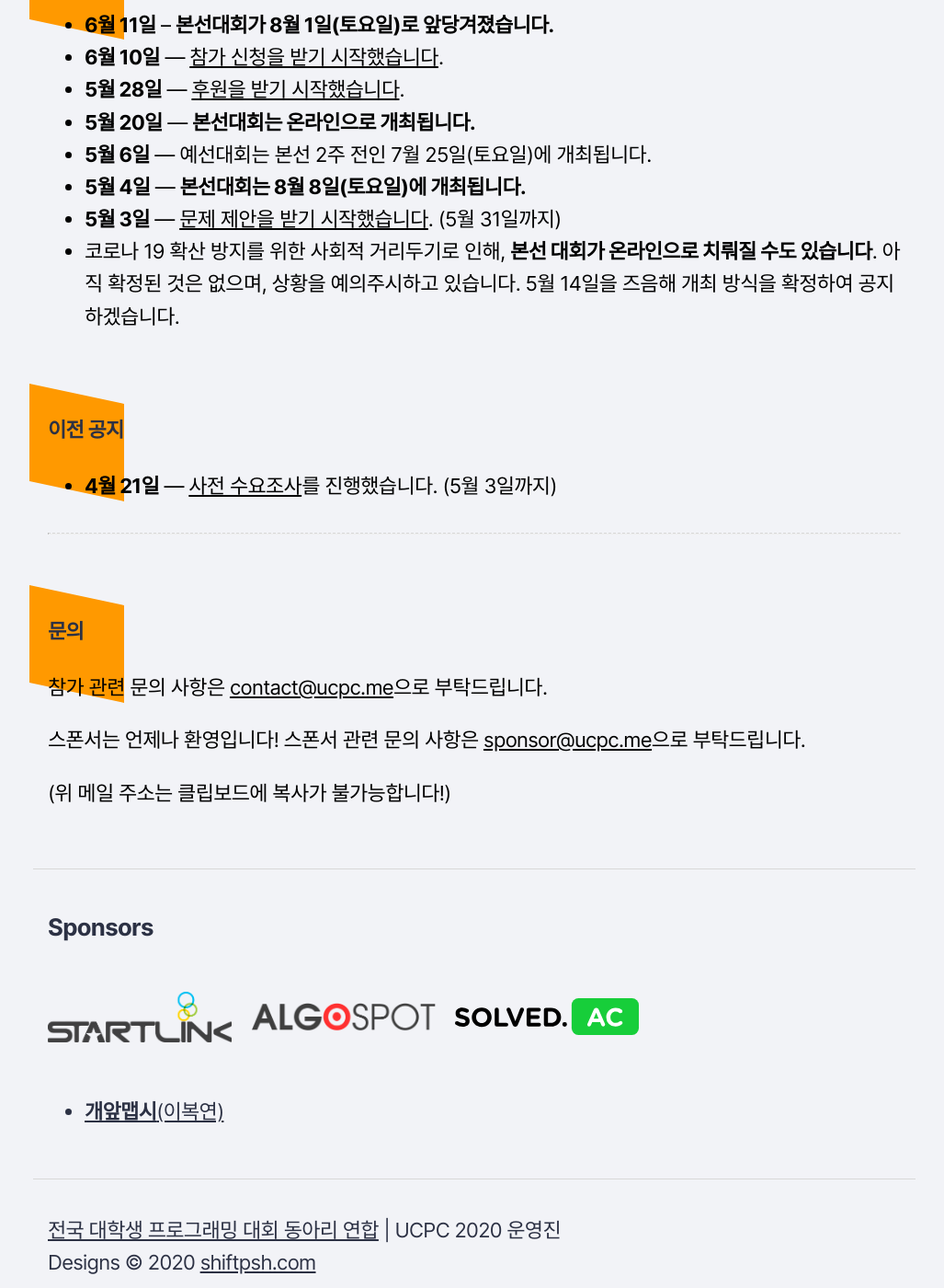
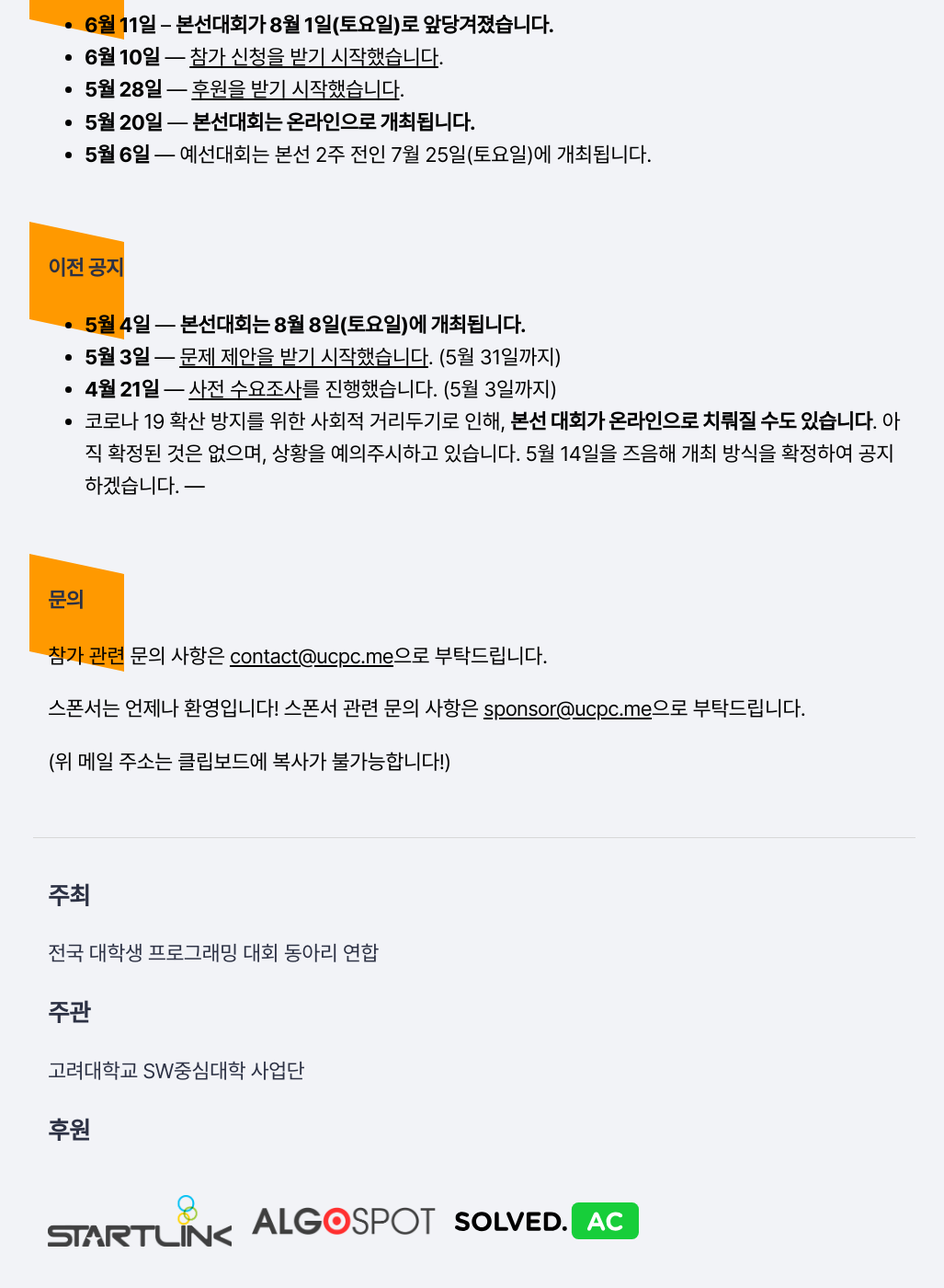
Before and after one commit to ucpcc/2020, a Jekyll site: the page built from index.md, in a window 1280 px wide and 1400 px high, scrolled down 2102 px. Shown: the whole window at 92% size, without its empty margins (124-1151 px from the left). Built offline with Jekyll 4.4.1, drawn with Linux system fonts in a browser that asks for light colours.

Commit message:
Added Korea University as sponsor

```diff
--- a/_includes/footer.html
+++ b/_includes/footer.html
@@ -3,7 +3,17 @@
   <data class="u-url" href="{{ "/" | relative_url }}"></data>
 
   <div class="footer_contents">
-    <h3>Sponsors</h3>
+    <h3>주최</h3>
+    <p>
+      전국 대학생 프로그래밍 대회 동아리 연합
+    </p>
+
+    <h3>주관</h3>
+    <p>
+      고려대학교 SW중심대학 사업단
+    </p>
+
+    <h3>후원</h3>
     <a class="sp_logo" href="https://startlink.io/"><img src="/sponsor-logo/startlink.png" alt="Startlink" /></a>
     <a class="sp_logo" href="https://www.algospot.com/"><img src="/sponsor-logo/algospot.png" alt="Algospot" /></a>
     <a class="sp_logo" href="https://solved.ac/"><img src="/sponsor-logo/solvedac-black.svg" alt="solved.ac" /></a>
--- a/index.md
+++ b/index.md
@@ -24,15 +24,14 @@ title: UCPC 2020
 * **5월 28일** --- [후원을 받기 시작했습니다](/sponsor).
 * **5월 20일** --- **본선대회는 온라인으로 개최됩니다.**
 * **5월 6일** --- 예선대회는 본선 2주 전인 7월 25일(토요일)에 개최됩니다.
-* **5월 4일** --- **본선대회는 8월 8일(토요일)에 개최됩니다.**
-* **5월 3일** --- [문제 제안을 받기 시작했습니다](/tasks). (5월 31일까지)
-* 코로나 19 확산 방지를 위한 사회적 거리두기로 인해, **본선 대회가 온라인으로 치뤄질 수도 있습니다**.
-  아직 확정된 것은 없으며, 상황을 예의주시하고 있습니다. 5월 14일을 즈음해 개최 방식을 확정하여 공지하겠습니다.
 
 ## 이전 공지
 
+* **5월 4일** --- **본선대회는 8월 8일(토요일)에 개최됩니다.**
+* **5월 3일** --- [문제 제안을 받기 시작했습니다](/tasks). (5월 31일까지)
 * **4월 21일** --- [사전 수요조사](https://forms.gle/XjjWAn3BkBwBULMU9)를 진행했습니다. (5월 3일까지)
-
+* 코로나 19 확산 방지를 위한 사회적 거리두기로 인해, **본선 대회가 온라인으로 치뤄질 수도 있습니다**.
+  아직 확정된 것은 없으며, 상황을 예의주시하고 있습니다. 5월 14일을 즈음해 개최 방식을 확정하여 공지하겠습니다.
 ---
 
 ## 문의
```
Also changed, not shown: 01-about.md (+1 -1 lines), 8 other files.
